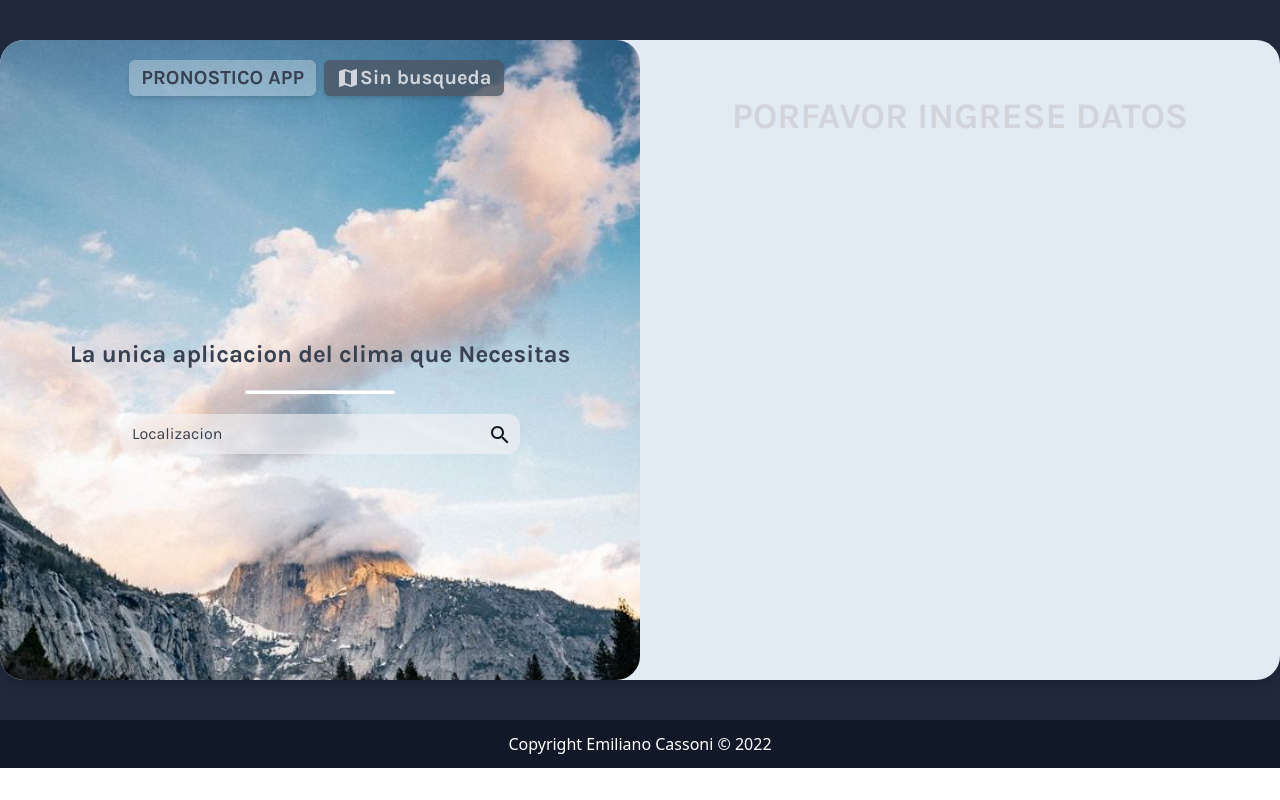
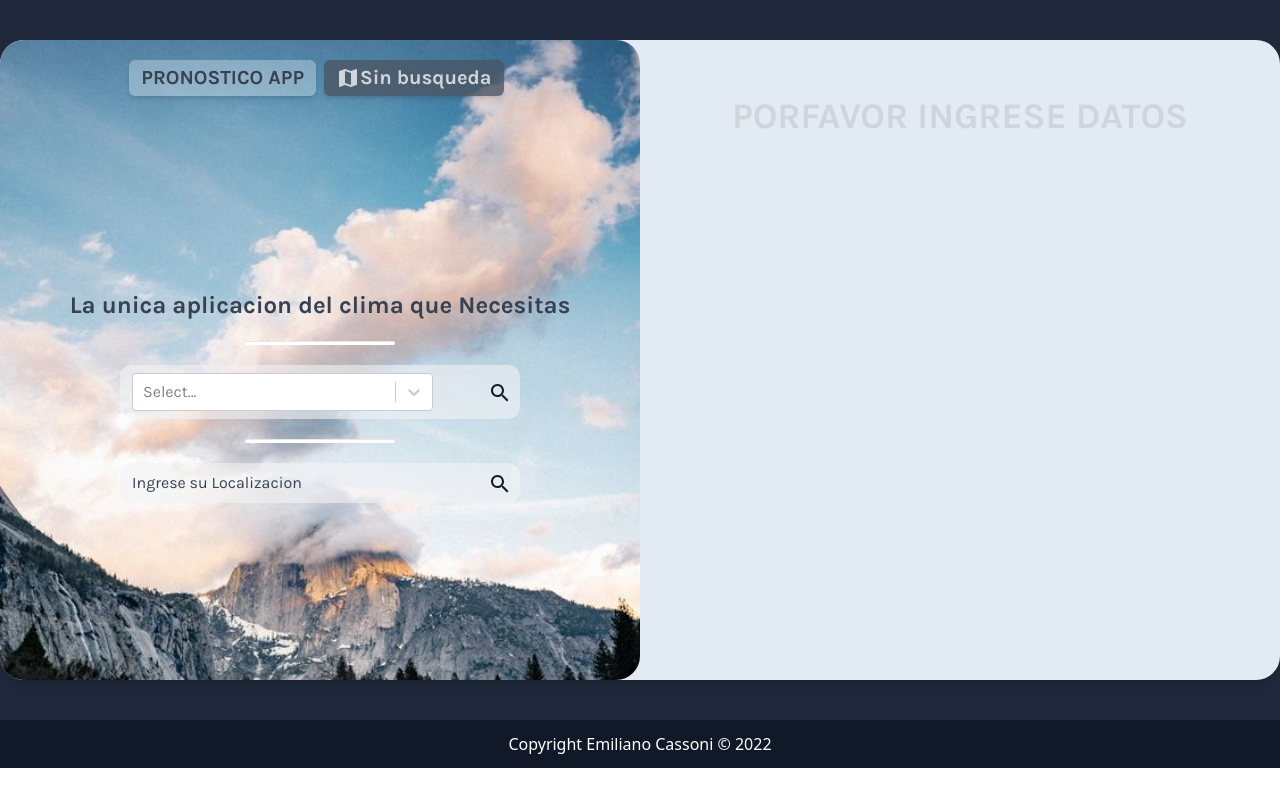
Before and after one commit to emicasso/pronostico-app, a React (Create React App) app: page / in a window 1280 px wide. Built offline with nearby package versions, Linux system fonts and the light colour scheme.

Commit message:
Select provincias

```diff
--- a/package.json
+++ b/package.json
@@ -17,6 +17,7 @@
     "react-router": "^6.3.0",
     "react-router-dom": "^6.3.0",
     "react-scripts": "5.0.1",
+    "react-select": "^5.3.2",
     "web-vitals": "^2.1.4"
   },
   "scripts": {
--- a/src/Components/Dashboard/FormSection/FormClima.js
+++ b/src/Components/Dashboard/FormSection/FormClima.js
@@ -2,6 +2,15 @@ import React, { useContext } from "react";
 import SearchIcon from "@mui/icons-material/Search";
 import MapIcon from "@mui/icons-material/Map";
 import { LandingContext } from "../../Landing";
+import Select from "react-select";
+
+const citys = [
+  { label: "Buenos Aires", value: "Buenos Aires" },
+  { label: "Corrientes", value: "Corrientes" },
+  { label: "Posadas", value: "Posadas" },
+  { label: "Mendoza", value: "Mendoza" },
+  { label: "Cordoba", value: "Cordoba" },
+];
 
 export default function FormClima() {
   const { city, searchTerm, setSearchTerm, fetchWeather, setNoData, noData } =
@@ -9,6 +18,11 @@ export default function FormClima() {
 
   const handleChange = (input) => {
     const { value } = input.target;
+    setSearchTerm(value);
+  };
+
+  const handleSelectChange = ({ value }) => {
+    console.log(value);
     setSearchTerm(value);
   };
 
@@ -56,6 +70,36 @@ export default function FormClima() {
             no ingreso datos
           </div>
         ) : null}
+
+        <hr className="h-1 bg-white w-1/4 rounded-full my-5" />
+        <form
+          noValidate
+          className="flex justify-center w-full"
+          onSubmit={handleSubmit}
+        >
+          <div className="relative rounded-xl py-2 px-3 w-2/3 bg-gray-100 bg-opacity-60 placeholder-gray-700">
+            <Select
+              options={citys}
+              onChange={handleSelectChange}
+              defaultOption
+              className="w-4/5"
+            />
+          </div>
+          <button type="submit" className="z-10">
+            <SearchIcon
+              className="text-gray-900 -ml-10 z-10 cursor-pointer "
+              type="submit"
+              aria-hidden="true"
+            />
+          </button>
+        </form>
+
+        {noData === true ? (
+          <div className="w-1/2 text-center font-bold text-red-700 rounded-xl uppercase font-Karla border-red-700 border-4 py-3 mt-5">
+            no ingreso datos
+          </div>
+        ) : null}
+
         <hr className="h-1 bg-white w-1/4 rounded-full my-5" />
         <form
           noValidate
@@ -64,7 +108,7 @@ export default function FormClima() {
         >
           <input
             type="text"
-            placeholder="Localizacion"
+            placeholder="Ingrese su Localizacion"
             className="relative rounded-xl py-2 px-3 w-2/3 bg-gray-100 bg-opacity-60 placeholder-gray-700"
             onChange={handleChange}
             required
@@ -79,38 +123,5 @@ export default function FormClima() {
         </form>
       </div>
     </div>
-
-    //  form
-    // <div className="flex items-center w-full max-w-md px-6 mx-auto lg:w-2/6">
-    //   <div className="flex-1">
-    //     <div className="text-center">
-    //       <h2 className="text-4xl font-bold text-center text-gray-700 dark:text-white">
-    //          PRONOSTICO APP
-    //       </h2>
-    //       <p className="mt-3 text-gray-500 dark:text-gray-300">
-    //         Ingrese una ciudad o pais
-    //       </p>
-    //     </div>
-    //     <div className="mt-8">
-    //       <form>
-    //         <div>
-    //           <input
-    //             type="email"
-    //             name="email"
-    //             id="email"
-    //             placeholder="Localizacion"
-    //             className="block w-full px-4 py-2 mt-2 text-gray-700 placeholder-gray-400 bg-white border border-gray-200 rounded-md dark:placeholder-gray-600 dark:bg-gray-900 dark:text-gray-300 dark:border-gray-700 focus:border-blue-400 dark:focus:border-blue-400 focus:ring-blue-400 focus:outline-none focus:ring focus:ring-opacity-40"
-    //           />
-    //           <i class="fa-solid fa-location-dot"></i>
-    //         </div>
-    //         <div className="mt-6">
-    //           <button className="w-full px-4 py-2 tracking-wide text-white transition-colors duration-200 transform bg-blue-500 rounded-md hover:bg-blue-400 focus:outline-none focus:bg-blue-400 focus:ring focus:ring-blue-300 focus:ring-opacity-50">
-    //             Buscar
-    //           </button>
-    //         </div>
-    //       </form>
-    //     </div>
-    //   </div>
-    // </div>
   );
 }
--- a/src/services/api.js
+++ /dev/null
@@ -1,25 +0,0 @@
-import axios from "axios";
-
-const API = axios.create({
-  baseURL:
-    "https://api.openweathermap.org/data/2.5/forecast?&lang=sp",
-  timeout: 5000,
-});
-
-const API_KEY = axios.create({
-  baseURL:
-    "&appid=8a5e9515a6583a0a93a8e614d848ffb5",
-  timeout: 5000,
-});
-
-const CITY_URL = axios.create({
-  baseURL: "&q=",
-  timeout: 5000,
-});
-
-const ICON_URL = axios.create({
-  baseURL: "http://openweathermap.org/img/wn/",
-  timeout: 5000,
-});
-
-export { API, API_KEY, CITY_URL, ICON_URL };
--- a/src/services/index.js
+++ /dev/null
@@ -1,3 +0,0 @@
-import {API, API_KEY, CITY_URL} from "./api"
-
-export {API, API_KEY, CITY_URL}
```
Also changed, not shown: 1 other file (tests, documents, lock files or other folders).
